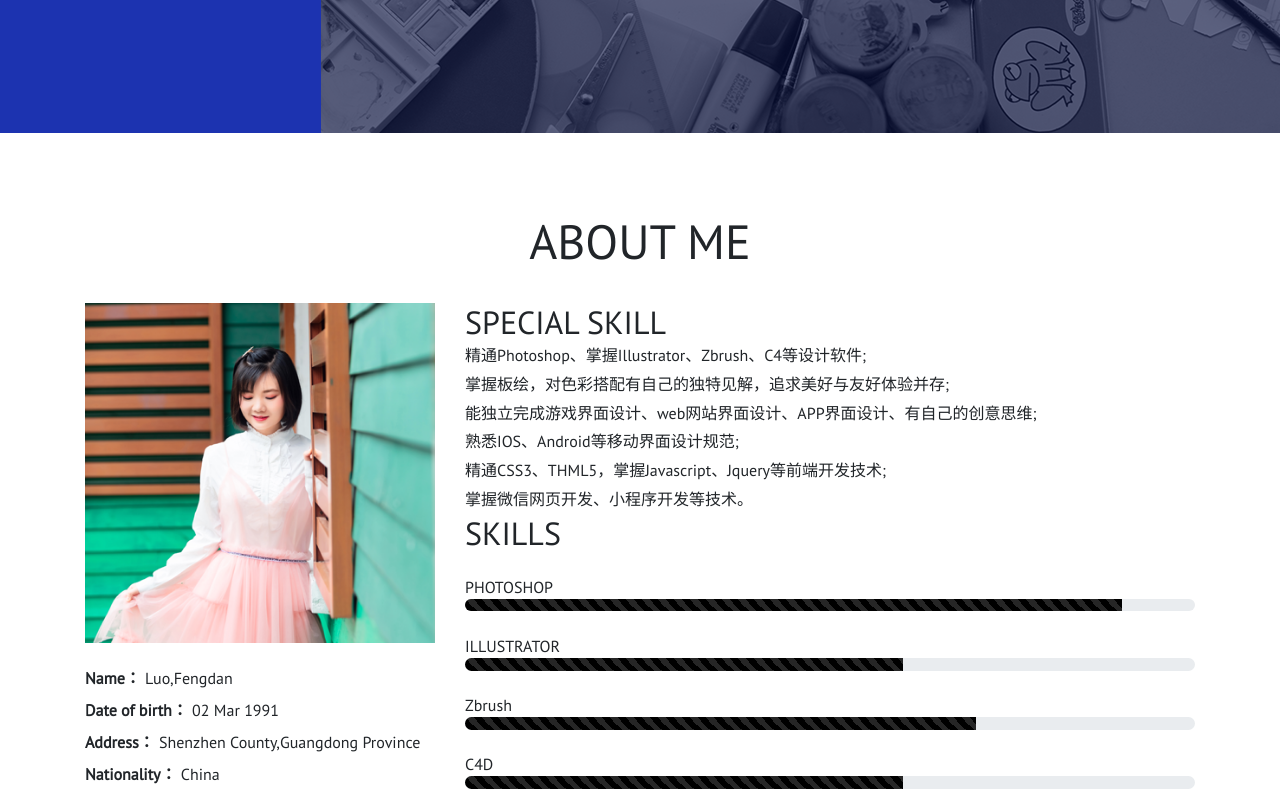
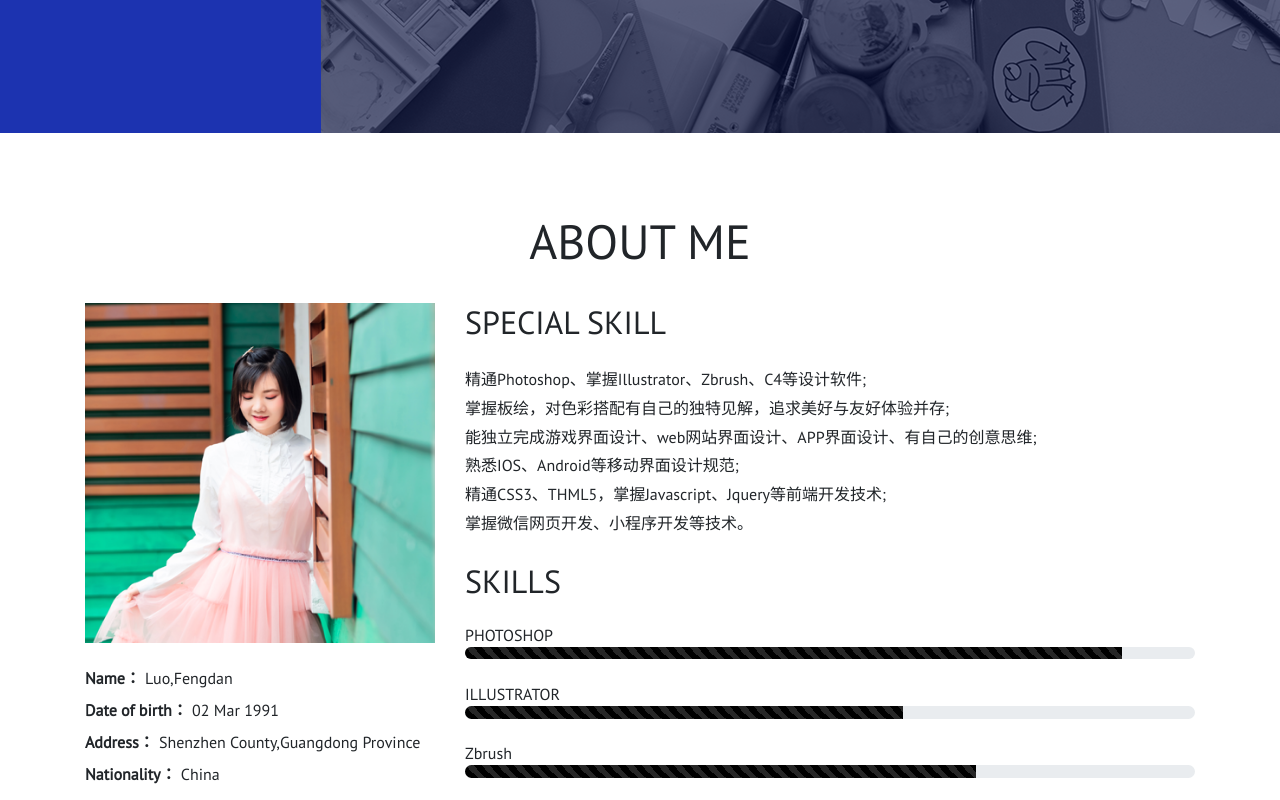
Before and after one commit to luofangdan/luofangdan.github.io, a plain HTML site: page index.html in a window 1280 px wide. Shown: the part 537-1337 px from the top of the page. Drawn offline with Linux system fonts and the light colour scheme.

Commit message:
Add files via upload

```diff
--- a/css/new.css
+++ b/css/new.css
@@ -173,3 +173,9 @@ input.contact-inpute{
  	background: #ff4081;
  }
 }
+.right-bottom h2{
+	padding-top: 1.5rem;
+}
+.right-top h2{
+	padding-bottom: 1.5rem;
+}
```
